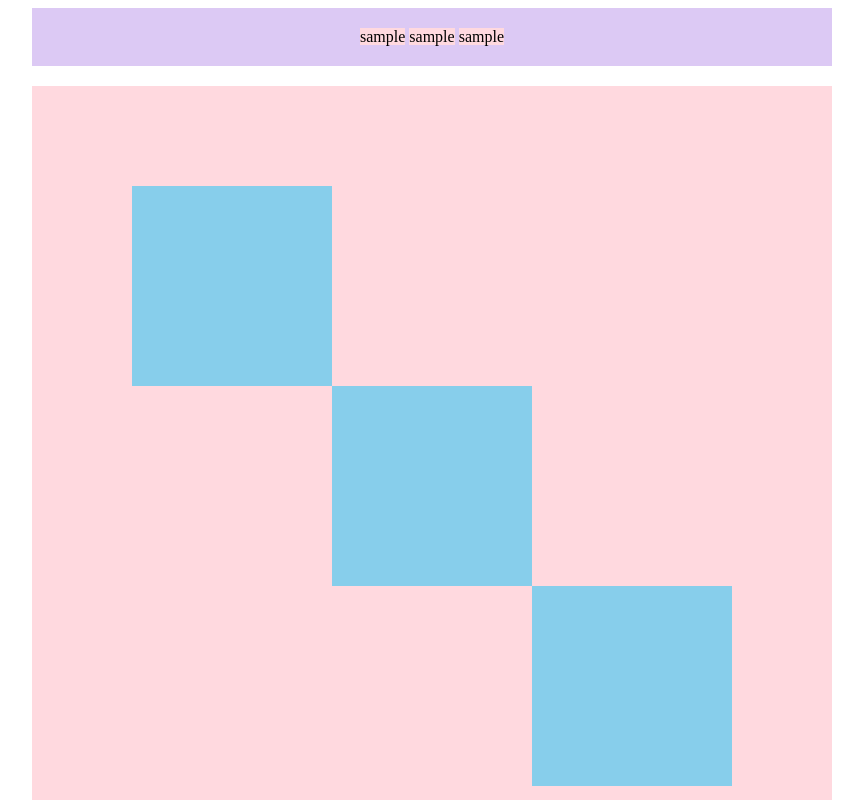
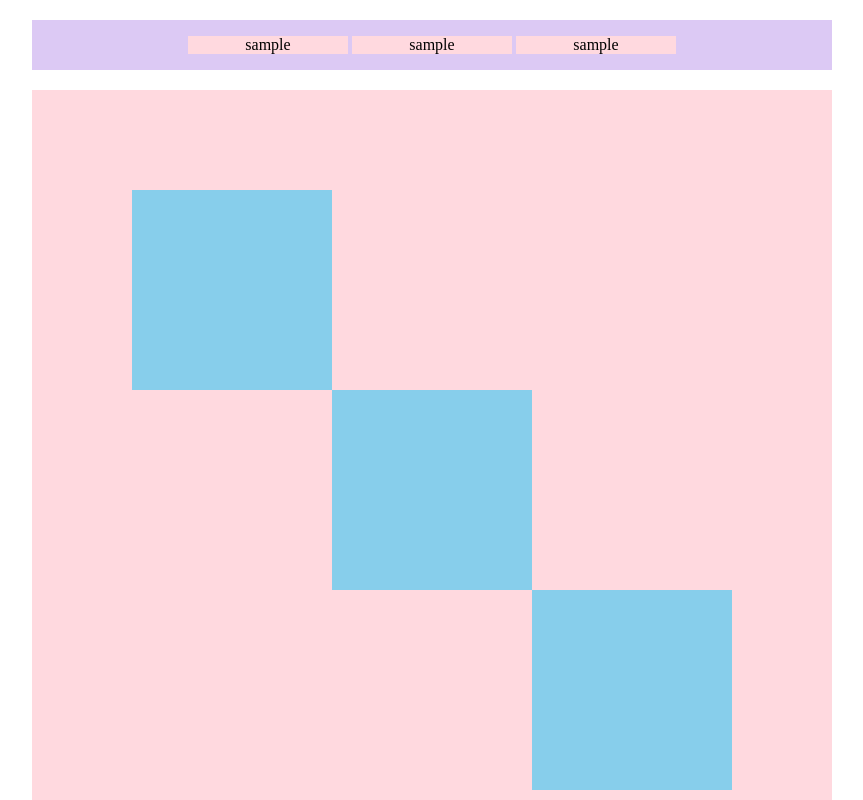
Before and after one commit to wakana-kotani/html-css-basic-kadai, a plain HTML site: page kadai_018/kadai_018.html in a window 1280 px wide. Shown: the top 800 px of the page, without its empty margins (208-1071 px from the left). Drawn offline with Linux system fonts and the light colour scheme.

Commit message:
top -child内のCSS編集

```diff
--- a/kadai_018/style.css
+++ b/kadai_018/style.css
@@ -1,14 +1,13 @@
 #top {
   width: 800px;
   background-color: #dcc9f4;
-  padding: 20px 0;
-  margin: 0 auto;
+  margin: 20px auto;
   text-align: center;
 }
 .top-child {
   width: 20%;
   background-color: #ffd9df;
-  display: inline;
+  display: inline-block;
 }
 #middle {
   position: relative;
```
